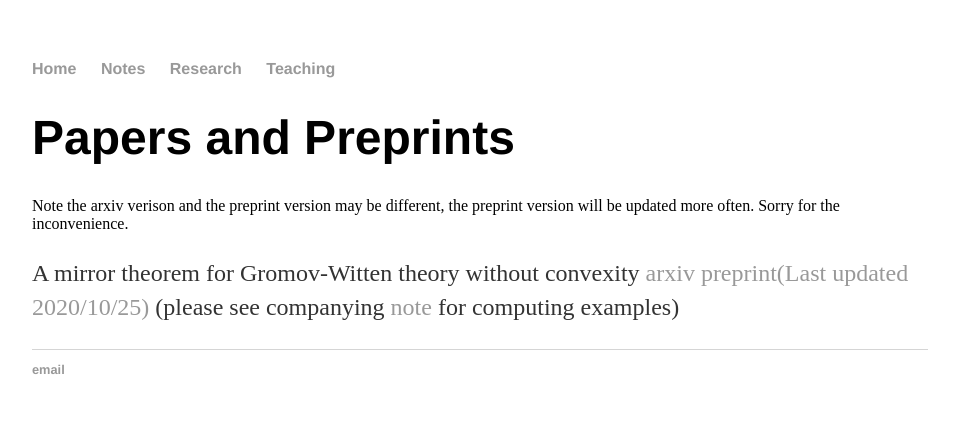
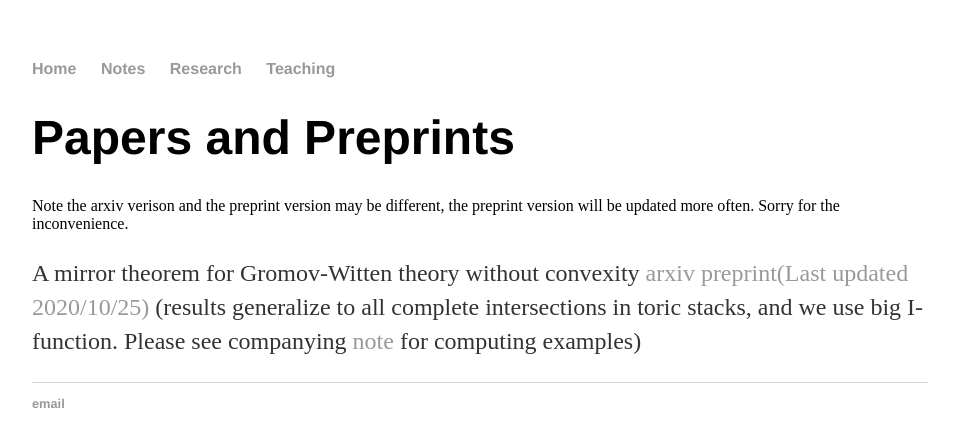
Before and after one commit to Junmathwang/junmathwang.github.io, a Jekyll site: the page built from research/index.html, in a window 1280 px wide. Shown: the top 447 px of the page, without its empty margins (160-1114 px from the left). Built offline with Jekyll 4.4.1, drawn with Linux system fonts in a browser that asks for light colours.

Commit message:
Update index.html

```diff
--- a/research/index.html
+++ b/research/index.html
@@ -7,6 +7,6 @@
 
 					<h1>Papers and Preprints</h1>
                                         Note the arxiv verison and the preprint version may be different, the preprint version will be updated more often. Sorry for the inconvenience.
-					<p> A mirror theorem for Gromov-Witten theory without convexity <a href="http://arxiv.org/abs/1910.14440">arxiv</a> <a href="var3-GW without convexity.pdf">preprint(Last updated 2020/10/25)</a> (please see companying <a href="https://www.dropbox.com/s/fnonb722qjsjdp3/I-functions%20for%20toric%20stack%20hypersurface.pdf?dl=0">note</a> for computing examples)
+					<p> A mirror theorem for Gromov-Witten theory without convexity <a href="http://arxiv.org/abs/1910.14440">arxiv</a> <a href="var3-GW without convexity.pdf">preprint(Last updated 2020/10/25)</a> (results generalize to all complete intersections in toric stacks, and we use big I-function. Please see companying <a href="https://www.dropbox.com/s/fnonb722qjsjdp3/I-functions%20for%20toric%20stack%20hypersurface.pdf?dl=0">note</a> for computing examples)
 
 	</div>
```
